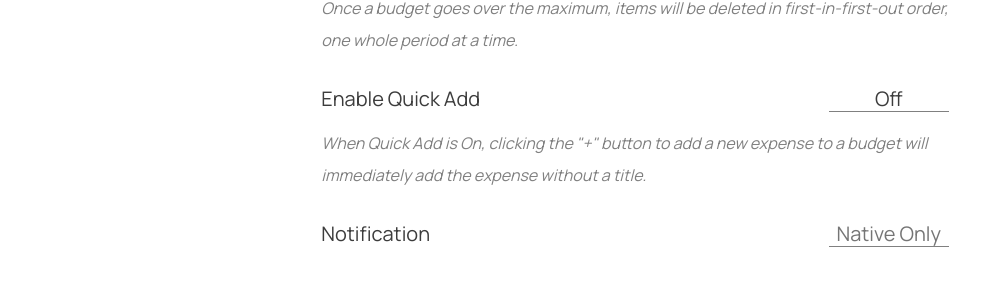
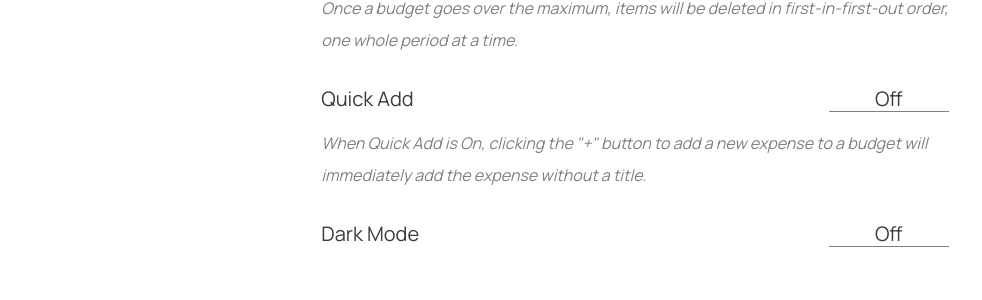
Before and after one commit to helloRupa/simply-budget, a React (Create React App) app: page / in a window 1280 px wide. Both pictures are taken after a click on the button 350 px from the left and 2057 px from the top of the page. Shown: the part 356-656 px from the top of the page, without its empty margins (0-982 px from the left). Built offline with nearby package versions, Linux system fonts and the light colour scheme; no server answers; data requests are answered from the project's data file; the HTML template or start-up script is replaced by a standard one; a web font is replaced by a local one.

Commit message:
Add dark mode option to settings

```diff
--- a/db.json
+++ b/db.json
@@ -8,20 +8,10 @@
         "Groceries",
         "Electronics",
         "Clothes",
-        "Entertainment",
-        "Old expense",
-        "find me",
-        "find me too",
-        "Find Me Now",
-        "Aug",
-        "jiji",
-        "dfef",
-        "Things",
-        "This one will have a really really long name ok",
-        "aaaaaaaaaaaaaaaaaaaaaaaaaaaaaaaaaaaaaaaaaaaaaaaabb",
-        "things"
+        "Entertainment"
       ],
-      "quick-add": false
+      "quick-add": false,
+      "dark-mode": false
     }
   ],
   "archives": [
--- a/src/components/Settings.js
+++ b/src/components/Settings.js
@@ -23,6 +23,7 @@ function Settings({
   const [currency, setCurrency] = useState(settings['default-currency']);
   const [maxItems, setMaxItems] = useState(settings['max-length']);
   const [quickAdd, setQuickAdd] = useState(settings['quick-add']);
+  const [darkMode, setDarkMode] = useState(settings['dark-mode']);
 
   useJumpToTop([settings]);
 
@@ -35,7 +36,8 @@ function Settings({
       patchSettings({
         "default-currency": currency,
         "max-length": parseMaxItems(),
-        "quick-add": quickAdd
+        "quick-add": quickAdd,
+        "dark-mode": darkMode
       })
       .then(_ => chooseDashboard());
     }
@@ -44,6 +46,11 @@ function Settings({
   const handleQuickAdd = e => {
     e.preventDefault();
     setQuickAdd(!quickAdd);
+  };
+
+  const handleDarkMode = e => {
+    e.preventDefault();
+    setDarkMode(!darkMode);
   };
 
   return <>
@@ -80,7 +87,7 @@ function Settings({
 
       <div>
         <label htmlFor="quick-add">
-          Enable Quick Add
+          Quick Add
         </label>
         <Button display={quickAdd ? 'On' : 'Off'} callback={handleQuickAdd} className="quick-add" />
       </div>
@@ -88,6 +95,13 @@ function Settings({
         When Quick Add is On, clicking the "+" button to add a new expense to a budget will
         immediately add the expense without a title.
       </p>
+
+      <div>
+        <label htmlFor="dark-mode">
+          Dark Mode
+        </label>
+        <Button display={darkMode ? 'On' : 'Off'} callback={handleDarkMode} className="dark-mode" />
+      </div>
 
       <div>
         <label htmlFor="notification">
--- a/src/styles/settings.css
+++ b/src/styles/settings.css
@@ -57,7 +57,7 @@
   font-size: 1.25em;
 }
 
-.quick-add {
+.quick-add, .dark-mode {
   border-bottom: 1px solid gray;
   width: 6em;
   text-align: center;
```
